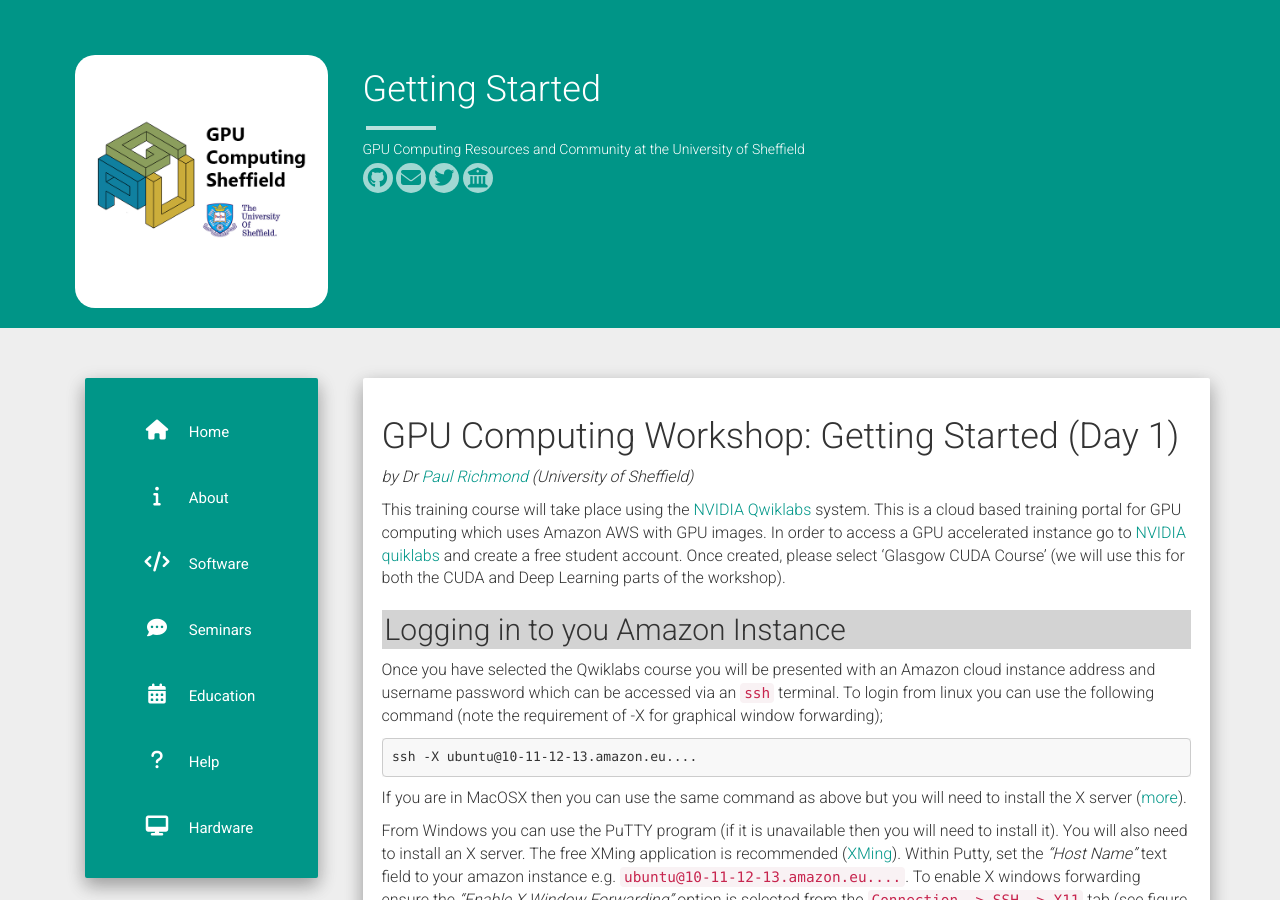
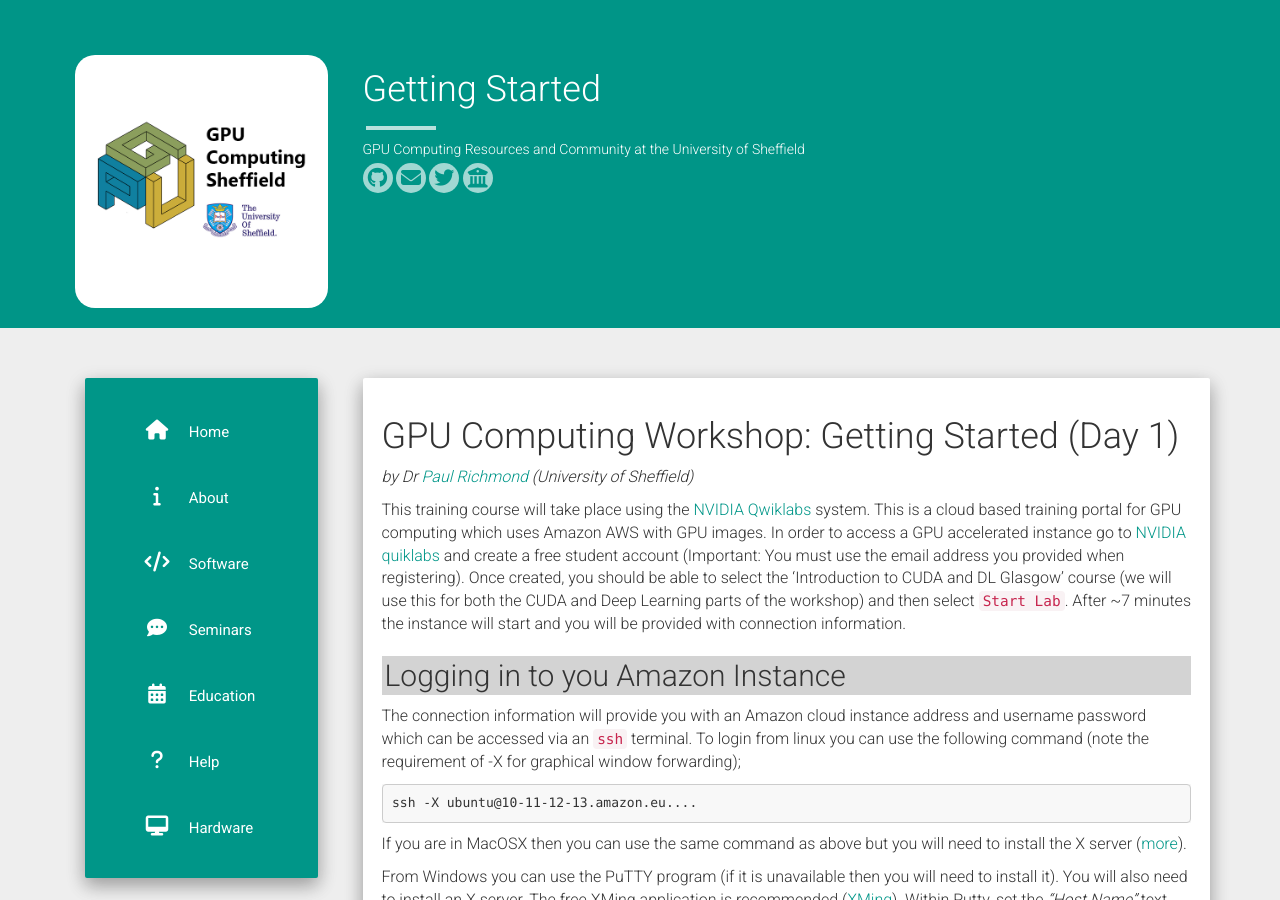
Before and after one commit to RSE-Sheffield/GPUComputing.github.io, a Jekyll site: the page built from education/cuda-glasgow/qwkilabs.md, in a window 1280 px wide and 900 px high. Built offline with Jekyll 4.4.1, drawn with Linux system fonts in a browser that asks for light colours; nearby versions of some CDN libraries.

Commit message:
Update qwkilabs.md

```diff
--- a/education/cuda-glasgow/qwkilabs.md
+++ b/education/cuda-glasgow/qwkilabs.md
@@ -8,11 +8,11 @@
 
 *by Dr [Paul Richmond](http://paulrichmond.shef.ac.uk/) (University of Sheffield)*
 
-This training course will take place using the [NVIDIA Qwiklabs](https://nvlabs.qwiklab.com/) system. This is a cloud based training portal for GPU computing which uses Amazon AWS with GPU images. In order to access a GPU accelerated instance go to [NVIDIA quiklabs](https://nvlabs.qwiklab.com/) and create a free student account. Once created, please select 'Glasgow CUDA Course' (we will use this for both the CUDA and Deep Learning parts of the workshop).
+This training course will take place using the [NVIDIA Qwiklabs](https://nvlabs.qwiklab.com/) system. This is a cloud based training portal for GPU computing which uses Amazon AWS with GPU images. In order to access a GPU accelerated instance go to [NVIDIA quiklabs](https://nvlabs.qwiklab.com/) and create a free student account (Important: You must use the email address you provided when registering). Once created, you should be able to select the 'Introduction to CUDA and DL Glasgow' course (we will use this for both the CUDA and Deep Learning parts of the workshop) and then select `Start Lab`. After ~7 minutes the instance will start and you will be provided with connection information.
 
 ## Logging in to you Amazon Instance ##
 
-Once you have selected the Qwiklabs course you will be presented with an Amazon cloud instance address and username password which can be accessed via an `ssh` terminal. To login from linux you can use the following command (note the requirement of -X for graphical window forwarding);
+The connection information will provide you with an Amazon cloud instance address and username password which can be accessed via an `ssh` terminal. To login from linux you can use the following command (note the requirement of -X for graphical window forwarding);
 
 	ssh -X ubuntu@10-11-12-13.amazon.eu....
 
```
